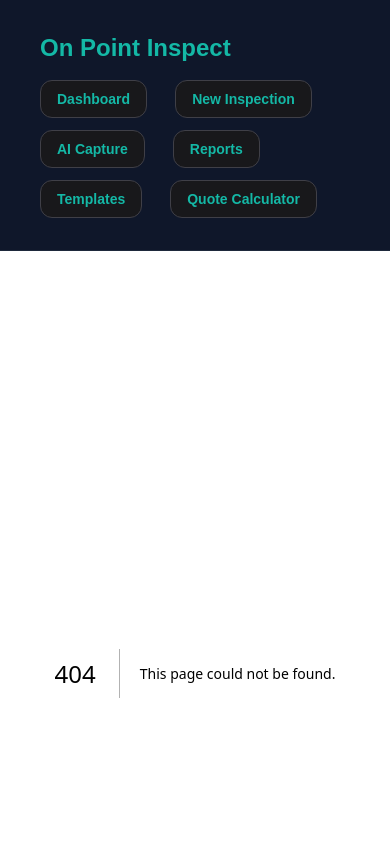
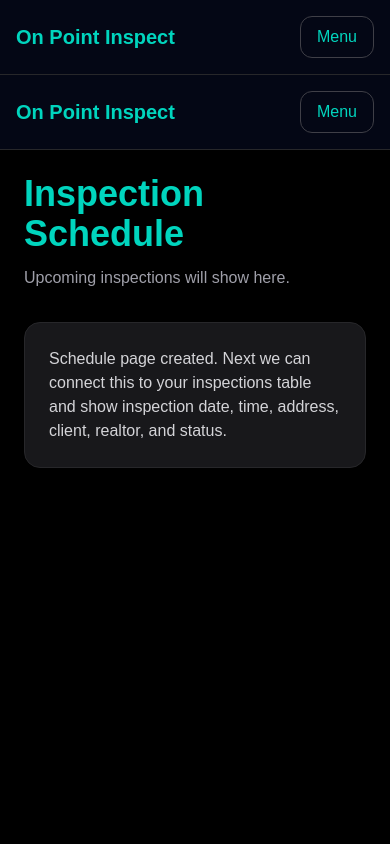
Before and after one commit to jeffshockey90-spec/on-point-inspect-mvp, a Next.js app: page /schedule in a window 390 px wide. Before the commit this address had no page. Shown: the top 844 px of the page. Built offline with nearby package versions, Linux system fonts and the light colour scheme.

Commit message:
Add mobile navigation and schedule page

```diff
--- /dev/null
+++ b/app/schedule/page.tsx
@@ -0,0 +1,27 @@
+import Nav from "../../components/Nav";
+
+export default function SchedulePage() {
+  return (
+    <>
+      <Nav />
+
+      <main className="min-h-screen bg-black p-6 text-white">
+        <div className="mx-auto max-w-5xl">
+          <h1 className="text-4xl font-bold text-teal-400">
+            Inspection Schedule
+          </h1>
+
+          <p className="mt-3 text-zinc-400">
+            Upcoming inspections will show here.
+          </p>
+
+          <div className="mt-8 rounded-2xl border border-zinc-800 bg-zinc-900 p-6">
+            <p className="text-zinc-300">
+              Schedule page created. Next we can connect this to your inspections table and show inspection date, time, address, client, realtor, and status.
+            </p>
+          </div>
+        </div>
+      </main>
+    </>
+  );
+}
--- a/components/Nav.tsx
+++ b/components/Nav.tsx
@@ -1,50 +1,65 @@
 "use client";
 
 import Link from "next/link";
-import { usePathname } from "next/navigation";
+import { useState } from "react";
+
+export default function Nav() {
+  const [open, setOpen] = useState(false);
 
   const links = [
     { name: "Dashboard", href: "/" },
-  { name: "New Inspection", href: "/inspections/new" },
-  { name: "AI Capture", href: "/report-builder" },
+    { name: "New Inspection", href: "/new" },
     { name: "Reports", href: "/reports" },
+    { name: "AI Capture", href: "/ai-capture" },
     { name: "Templates", href: "/templates" },
     { name: "Quote Calculator", href: "/quotes" },
+    { name: "Report Builder", href: "/report-builder" },
+    { name: "Email Workflow", href: "/email-workflow" },
+    { name: "Client Portal", href: "/client/demo" },
+    { name: "Schedule", href: "/schedule" },
   ];
 
-export default function Navbar() {
-  const pathname = usePathname();
-
   return (
-    <nav className="w-full border-b border-zinc-800 bg-[#050816] sticky top-0 z-50">
-      <div className="max-w-7xl mx-auto px-6 py-4 flex flex-wrap items-center justify-between gap-4">
-        <Link
-          href="/"
-          className="text-2xl font-bold text-teal-400"
-        >
+    <header className="sticky top-0 z-50 border-b border-zinc-800 bg-[#050816]/95 backdrop-blur">
+      <div className="mx-auto flex max-w-7xl items-center justify-between px-4 py-4">
+        <Link href="/" className="text-xl font-bold text-teal-400">
           On Point Inspect
         </Link>
 
-        <div className="flex flex-wrap gap-3">
-          {links.map((link) => {
-            const active = pathname === link.href;
+        <button
+          onClick={() => setOpen(!open)}
+          className="rounded-xl border border-zinc-700 px-4 py-2 text-teal-400 md:hidden"
+        >
+          {open ? "Close" : "Menu"}
+        </button>
 
-            return (
+        <nav className="hidden flex-wrap gap-3 md:flex">
+          {links.map((link) => (
             <Link
               key={link.href}
               href={link.href}
-                className={`px-4 py-2 rounded-xl border text-sm font-medium transition-all duration-200 ${
-                  active
-                    ? "bg-teal-500 text-black border-teal-400"
-                    : "bg-zinc-900 text-white border-zinc-700 hover:border-teal-400 hover:text-teal-300"
-                }`}
+              className="rounded-xl border border-zinc-700 bg-zinc-900 px-4 py-2 text-sm font-bold text-teal-400 hover:bg-teal-500 hover:text-black"
             >
               {link.name}
             </Link>
-            );
-          })}
+          ))}
+        </nav>
       </div>
-      </div>
+
+      {open && (
+        <nav className="grid gap-3 border-t border-zinc-800 bg-black px-4 py-4 md:hidden">
+          {links.map((link) => (
+            <Link
+              key={link.href}
+              href={link.href}
+              onClick={() => setOpen(false)}
+              className="rounded-xl border border-zinc-700 bg-zinc-900 px-4 py-4 text-lg font-bold text-teal-400"
+            >
+              {link.name}
+            </Link>
+          ))}
         </nav>
+      )}
+    </header>
   );
 }
```
Lines whose indentation alone changed are shown as unchanged.
